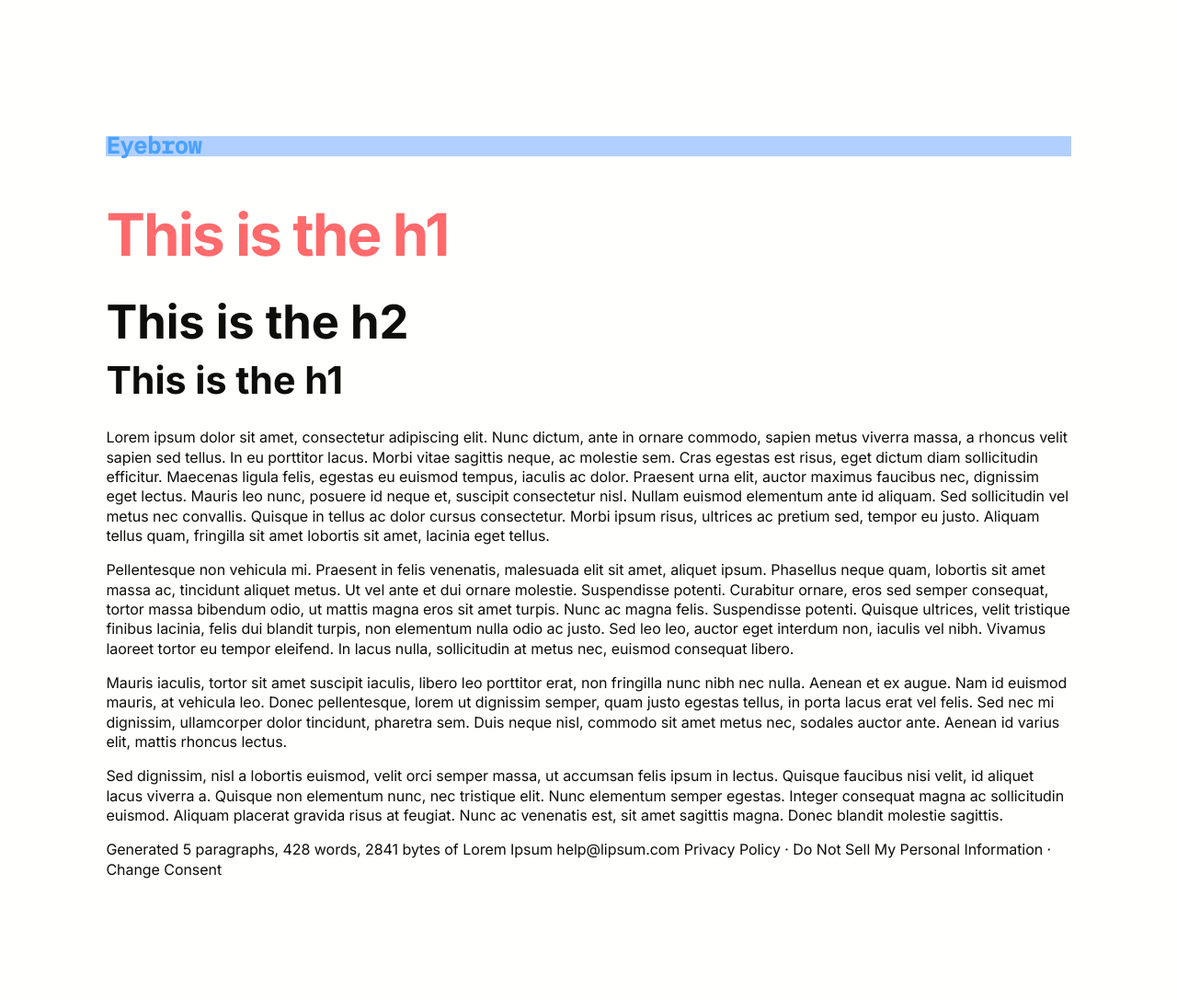
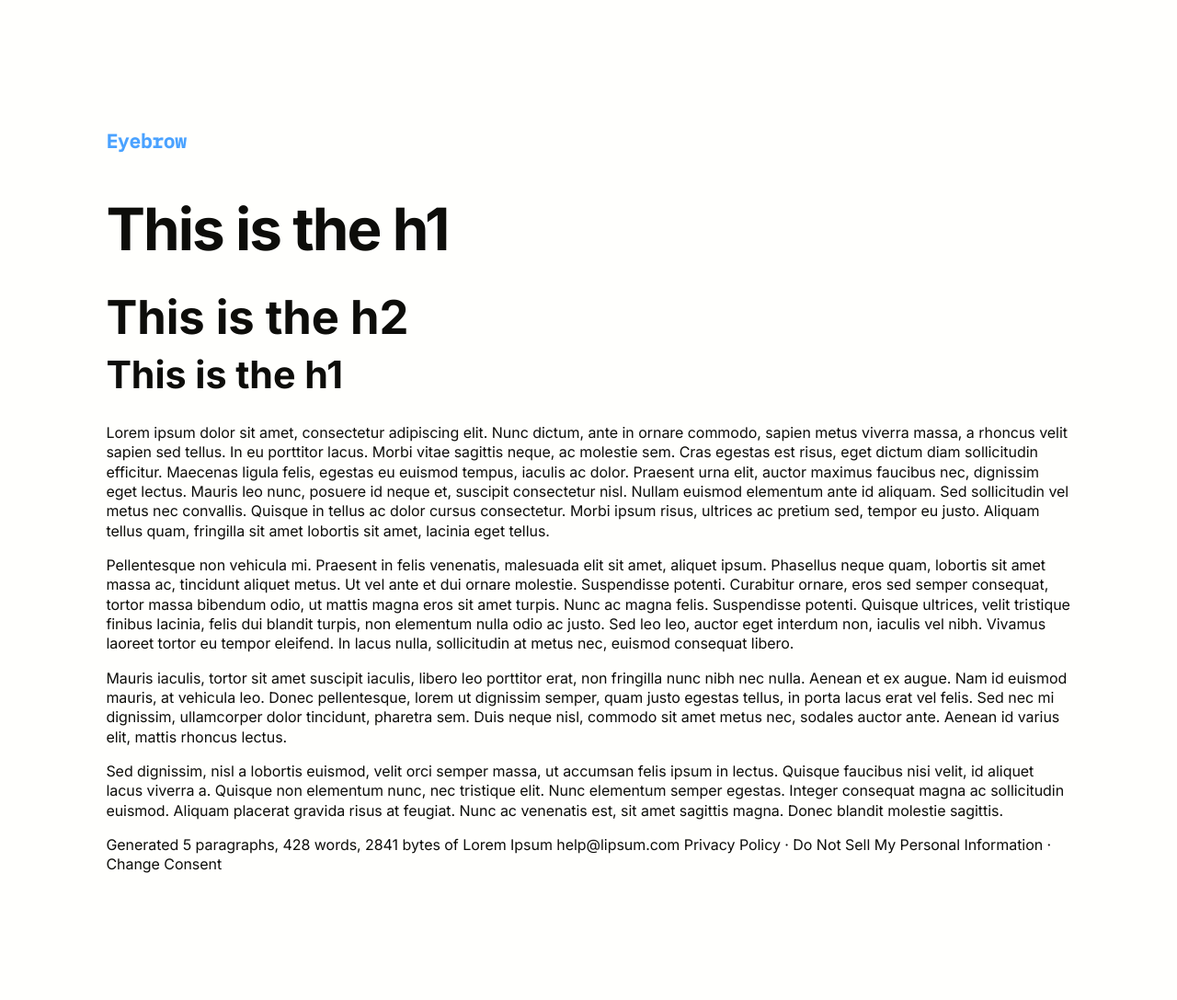
Before and after one commit to krlmnz/krlmnz, a Jekyll site: the page index.html, which Jekyll copies as it is, in a window 1280 px wide. Shown: the whole page at 92% size. Built offline with Jekyll 4.4.1, drawn with Linux system fonts in a browser that asks for light colours.

Commit message:
Update index.html

```diff
--- a/index.html
+++ b/index.html
@@ -120,10 +120,8 @@ h1, h2, h3 {font-family: 'Inter', sans-serif;}
 
 h4 {
     font-family: 'IBM Plex Mono', monospace;
-    font-size: calc(12px + 1vw);
+    font-size: calc(8px + 1vw);
     color: var(--blue-2);
-    background: var(--blue);
-    display: block;
 }
 
 
@@ -131,7 +129,6 @@ h1 {
   font-size: calc(50.90px + 1vw);
   letter-spacing: -0.03em;
   line-height: calc(var(--spacingv) * 3);
-  color: #FF6A6C;
 }
 
 h2 {font-size: var(--font-size-h2);}
```
